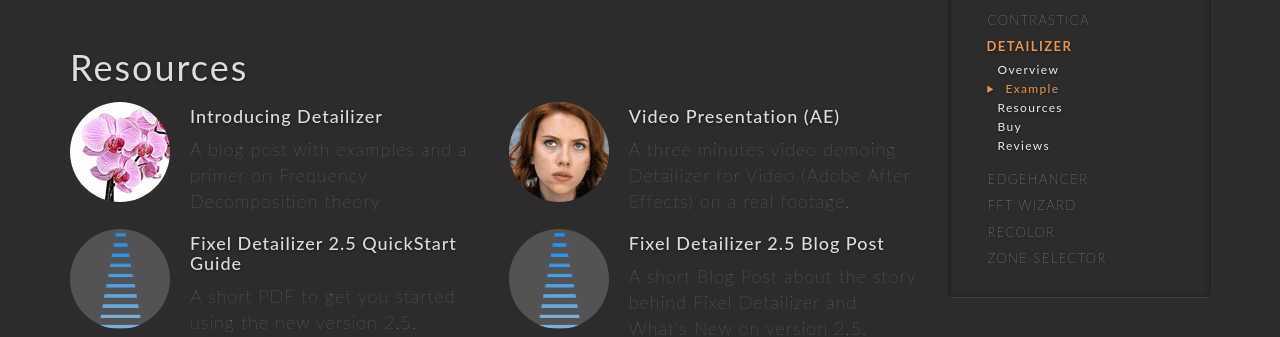
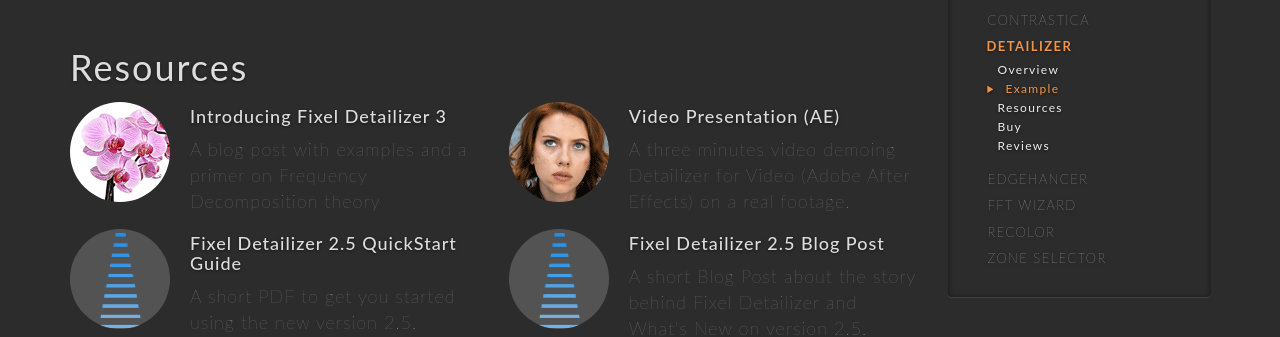
Before and after one commit to FixelAlgorithmsTeam/fixel, a Jekyll site: the page built from products/detailizer3/index.html, in a window 1280 px wide and 900 px high, scrolled down 3623 px. Shown: the part 155-492 px from the top of the window. Built offline with Jekyll 4.4.1, drawn with Linux system fonts in a browser that asks for light colours; nearby versions of some CDN libraries; comment, search, counter and statistics services are not loaded.

Commit message:
New 	- 	Fixel Detailizer 3 Product Page (Work in Progress). Fixed 	- 	B Known Issues 	-	C To Do 	- 	Enable MathJax (See documentation). Remarks 	- 	E

```diff
--- a/products/detailizer3/index.html
+++ b/products/detailizer3/index.html
@@ -91,21 +91,22 @@
 				<div class="row">
 					<div class="col-sm-6">
 						<a href="https://www.davidebarranca.com/2014/07/introducing-fixel-detailizer/" title="Introducing Detailizer" target="_blank" class="hide-text detailizer-doc-sprite detailizer-intro pull-left img-circle img-documentation">Introducing Detailizer</a>
-						<h4>Introducing Detailizer</h4>
+						<h4>Introducing Fixel Detailizer 3</h4>
 						<p class="feature-text">A blog post with examples and a primer on Frequency Decomposition theory</p>
 					</div>
-					<div class="clearfix visible-xs"></div>
+
 					<div class="col-sm-6">
 						<a href="https://www.youtube.com/watch?v=i6lkUgTEVEQ" title="Detailizer for AE Video" target="_blank" class="hide-text detailizer-doc-sprite detailizer-video pull-left img-circle img-documentation">Video Presentation (AE)</a>
 						<h4>Video Presentation (AE)</h4>
 						<p class="feature-text">A three minutes video demoing Detailizer for Video (Adobe After Effects) on a real footage.</p>
 					</div>
-					<div class="clearfix visible-xs"></div>
+
 					<div class="col-sm-6">
 						<a href="pdf/Fixel Detailizer 2.5 PS QuickStart.pdf" title="Fixel Detailizer 2.5 PS QuickStart Guide" target="_blank" class="hide-text detailizer-doc-sprite detailizer-quickstart pull-left img-circle img-documentation">Fixel Detailizer 2.5 QuickStart Guide</a>
 						<h4>Fixel Detailizer 2.5 QuickStart Guide</h4>
 						<p class="feature-text">A short PDF to get you started using the new version 2.5.</p>
 					</div>
+
 					<div class="col-sm-6">
 						<a href="http://fixelalgorithms.co/news/2016/07/fixel-detailizer-2-ps/index.html" title="Fixel Detailizer 2.5 PS Blog Post" target="_blank" class="hide-text detailizer-doc-sprite detailizer-quickstart pull-left img-circle img-documentation">Fixel Detailizer 2.5 Blog Post</a>
 						<h4>Fixel Detailizer 2.5 Blog Post</h4>
@@ -116,11 +117,10 @@
 
 			<section style="margin-top: 60px; margin-bottom:10px" id="detailizer-buy">
 				<div class="highlight-box text-center">
-				<!-- <h4 class="home-title">Fixel Detailizer <span class="software-version" property="softwareVersion">(2.0.006)</span></h4> -->
 					<h4 class="home-title">Fixel Detailizer 2</h4>
 					<p class="product-subtitle small" property="offers" typeof="Offer">Multiplatform License <span property="price">$30.00</span><meta property="priceCurrency" content="USD"/></p>
 
-					<a href="#" data-fsc-action="Reset,Add,Checkout" data-fsc-item-path-value="FixelDetailizer2" class="btn btn-primary-red btn-buy" role="button" property="downloadUrl">
+					<a href="#" data-fsc-action="Reset,Add,Checkout" data-fsc-item-path-value="FixelDetailizer3" class="btn btn-primary-red btn-buy" role="button" property="downloadUrl">
 						Get Here<span class="cs6cc"><span class="b">Photoshop</span> CS6 &rarr; CC2019 <br class="visible-xs"> <span property="operatingSystem">(Mac & Win)</span></span><span class="cs6cc" style="font-size:40%; margin-top:10px">Current Version: <span property="softwareVersion">2.5.000</span>
 					</a>
 
```
